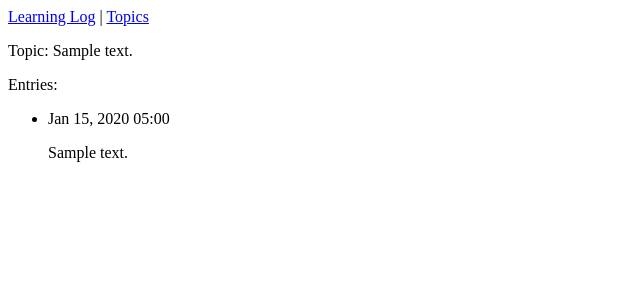
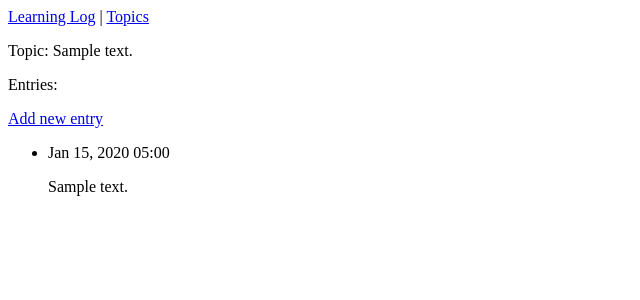
Before and after one commit to becathey/learning-log-django, a Django app: page /topics/1/ in a window 1280 px wide. Shown: the top 300 px of the page, without its empty margins (0-640 px from the left). Run offline with Django 4.2, Linux system fonts and the light colour scheme; tables that the repository leaves empty hold one stand-in row (values such as "Sample post").

Commit message:
Implement add new entry functionality

```diff
--- a/learning_logs/templates/learning_logs/topic.html
+++ b/learning_logs/templates/learning_logs/topic.html
@@ -3,6 +3,9 @@
 {% block content %}
 <p>Topic: {{topic}}</p>
 <p>Entries:</p>
+<p><a href="{% url 'learning_logs:new_entry' topic.id %}">
+    Add new entry
+</a></p>
 <ul>
     {% for entry in entries %}
         <li>
--- a/learning_logs/urls.py
+++ b/learning_logs/urls.py
@@ -12,5 +12,7 @@ urlpatterns = [
     # Detail page for a single topic
     path('topics/<int:topic_id>/', views.topic, name='topic'),
     # Page for adding new topic
-    path('new_topic/', views.new_topic, name='new_topic')
+    path('new_topic/', views.new_topic, name='new_topic'),
+    # Page for adding new entry
+    path('new_entry/<int:topic_id>/', views.new_entry, name='new_entry')
 ]
--- a/learning_logs/views.py
+++ b/learning_logs/views.py
@@ -1,6 +1,6 @@
 from django.shortcuts import render, redirect
 from .models import Topic
-from .forms import TopicForm
+from .forms import TopicForm, EntryForm
 
 def index(request):
     """ The home page for Learning Log. """
@@ -33,3 +33,21 @@ def new_topic(request):
         # Display blank or invalid form
         context = {'form': form}
         return render(request, 'learning_logs/new_topic.html', context)
+
+def new_entry(request, topic_id):
+    """ Add a new entry for a particular topic. """
+    topic = Topic.objects.get(id=topic_id)
+    if request.method != 'POST':
+        # No data submitted; create blank form
+        form = EntryForm()
+    else:
+        # POST data submitted; process data
+        form = EntryForm(data=request.POST)
+        if form.is_valid():
+            new_entry = form.save(commit=False)
+            new_entry.topic = topic
+            new_entry.save()
+            return redirect('learning_logs:topic', topic_id=topic_id)
+        # Display blank or invalid form
+        context = {'topic': topic, 'form': form}
+        return render(request, 'learning_logs/new_entry.html', context)
```
Also changed, not shown: learning_logs/forms.py (+8 -1 lines), learning_logs/templates/learning_logs/new_entry.html (added, +13 -0 lines).
